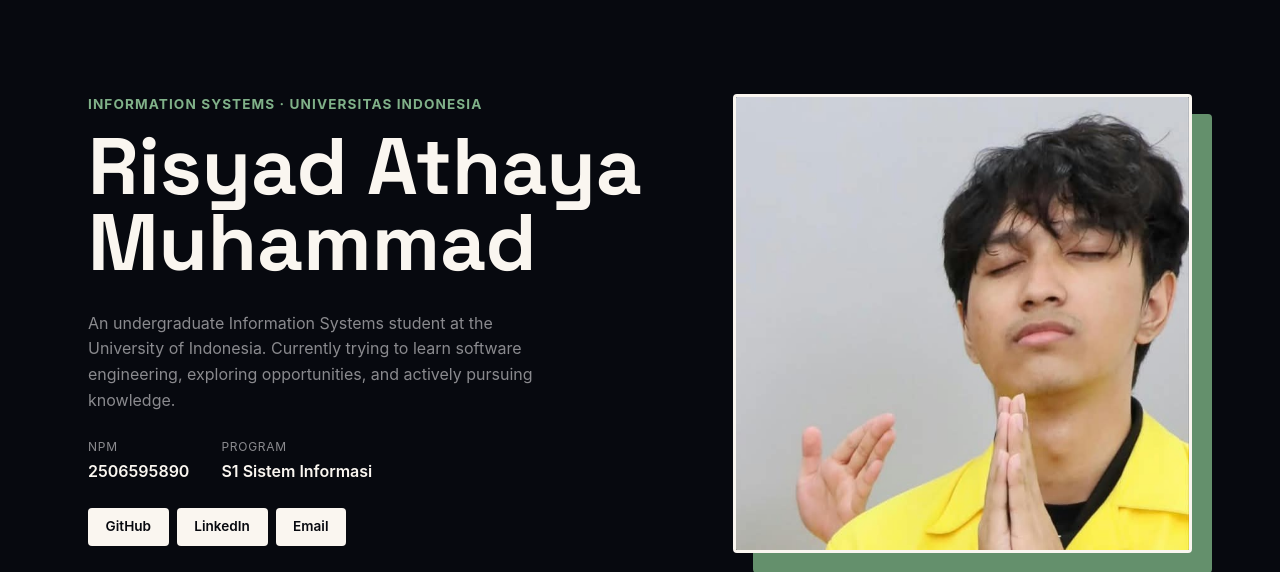
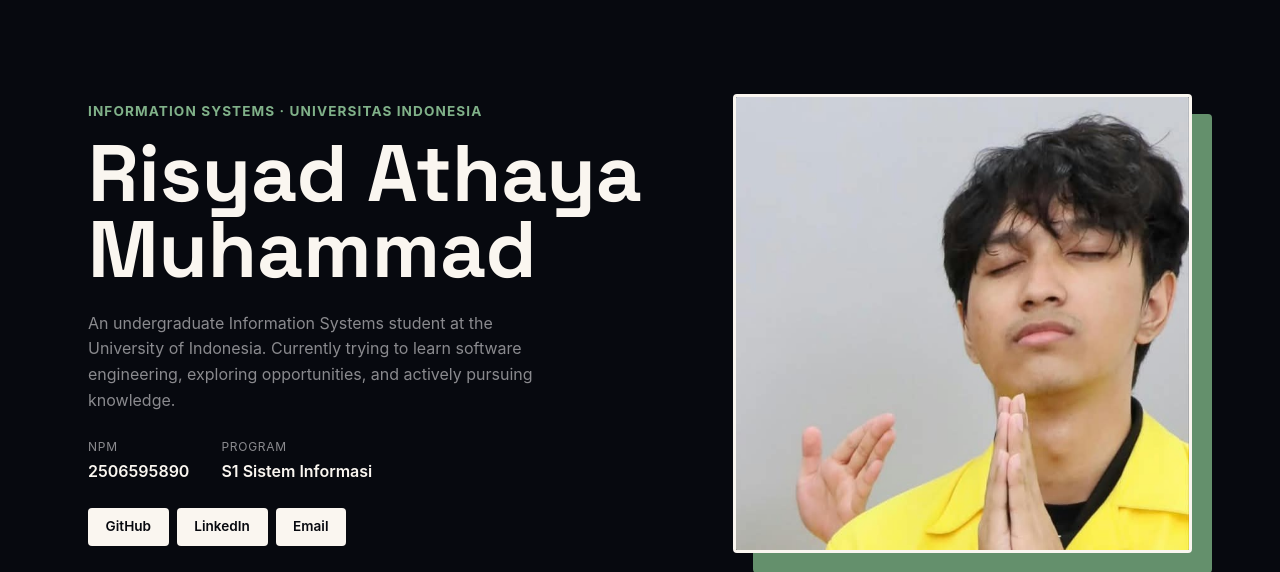
Before and after one commit to RisyadAthaya/myportofolio, a Django app: page / in a window 1280 px wide. Shown: the part 74-646 px from the top of the page. Run offline with Django 5.2, Linux system fonts and the light colour scheme.

Commit message:
style(hero): align the hero identity to the bottom of the grid so it sticks with the hero details

```diff
--- a/static/css/style.css
+++ b/static/css/style.css
@@ -99,6 +99,7 @@ h2 {
 
 .hero-identity {
     grid-area: identity;
+    align-self: end;
 }
 
 .hero-details {
```
